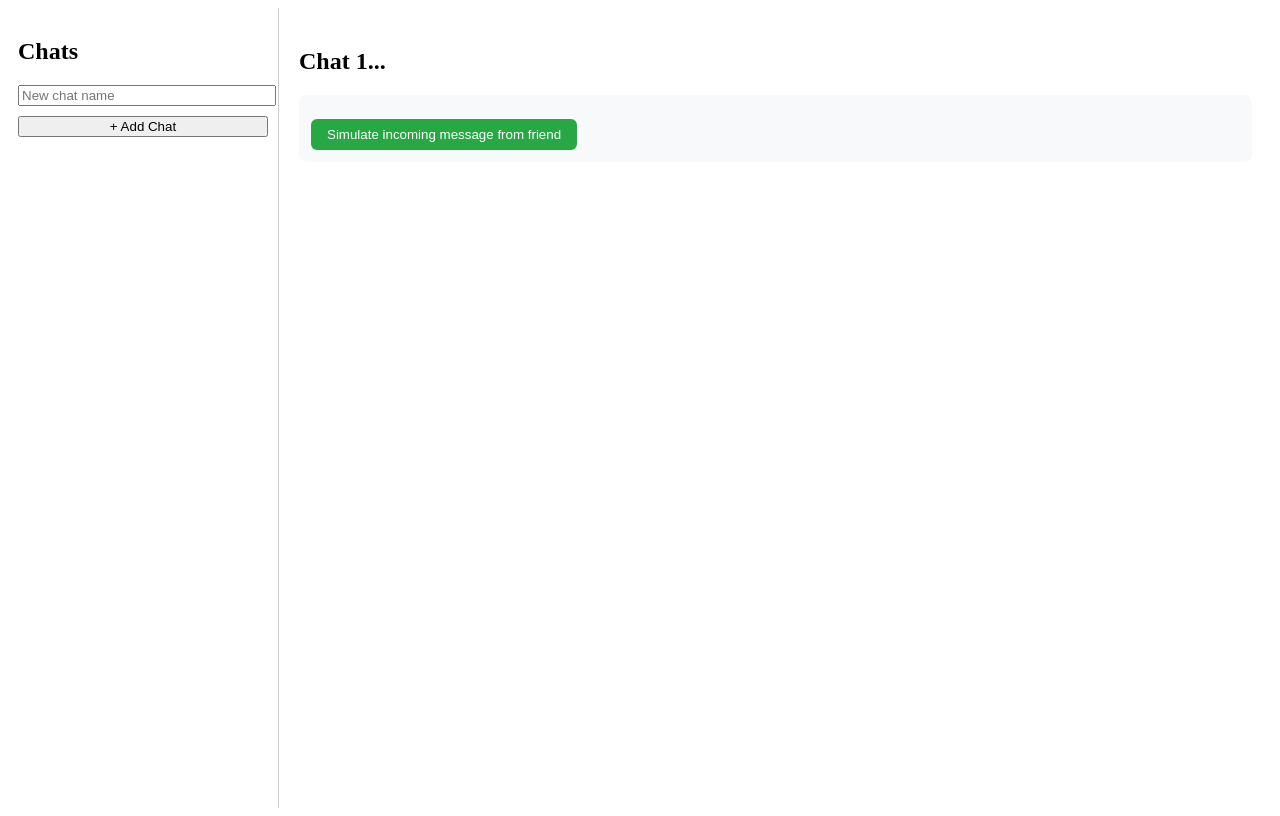
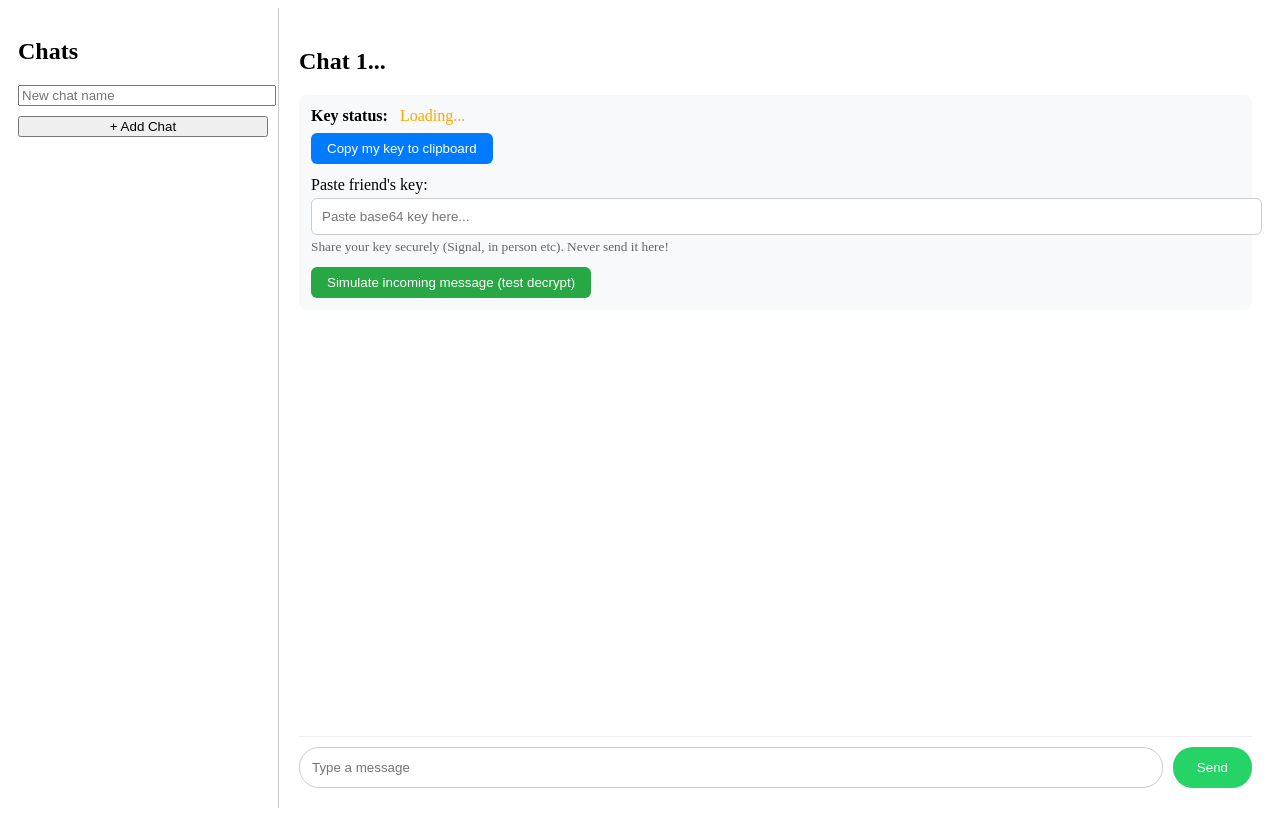
Before and after one commit to hannu64/messe, a React (Vite) app: page /chat/1 in a window 1280 px wide. Built offline with nearby package versions, Linux system fonts and the light colour scheme.

Commit message:
Update PrivateChat.jsx

```diff
--- a/src/PrivateChat.jsx
+++ b/src/PrivateChat.jsx
@@ -1,11 +1,37 @@
 import React, { useState, useEffect, useRef } from 'react';
 import { useParams } from 'react-router-dom';
 
-// ... (generateKey and importKey functions stay exactly the same as before)
+// Generate random AES-256 key and export as base64
+const generateKey = async () => {
+  const key = await crypto.subtle.generateKey(
+    { name: 'AES-GCM', length: 256 },
+    true,
+    ['encrypt', 'decrypt']
+  );
+  const exported = await crypto.subtle.exportKey('raw', key);
+  return btoa(String.fromCharCode(...new Uint8Array(exported)));
+};
+
+// Import base64 string back to CryptoKey
+const importKey = async (base64Key) => {
+  try {
+    const raw = Uint8Array.from(atob(base64Key), c => c.charCodeAt(0));
+    return await crypto.subtle.importKey(
+      'raw',
+      raw,
+      { name: 'AES-GCM', length: 256 },
+      true,
+      ['encrypt', 'decrypt']
+    );
+  } catch (err) {
+    console.error('Invalid key format:', err);
+    return null;
+  }
+};
 
 function PrivateChat() {
   const { chatId } = useParams();
-  const [messages, setMessages] = useState([]);
+  const [messages, setMessages] = useState([]); // {encrypted: base64, sender: 'me' | 'them'}
   const [decryptedMessages, setDecryptedMessages] = useState([]);
   const [newMessage, setNewMessage] = useState('');
   const [cryptoKey, setCryptoKey] = useState(null);
@@ -13,16 +39,102 @@ function PrivateChat() {
   const [keyStatus, setKeyStatus] = useState('loading');
   const messagesEndRef = useRef(null);
 
-  // ... (all useEffect, copyKeyToClipboard, handlePasteKey, sendMessage stay exactly the same)
+  // Load messages + shared key from localStorage
+  useEffect(() => {
+    const stored = JSON.parse(localStorage.getItem(`messages_${chatId}`)) || [];
+    setMessages(stored);
 
-  // NEW: Simulate incoming message from the other person
-  const simulateIncoming = async () => {
+    const storedKey = localStorage.getItem(`key_${chatId}`);
+    setSharedKey(storedKey || '');
+  }, [chatId]);
+
+  // Initialize or load key
+  useEffect(() => {
+    (async () => {
+      let key = null;
+
+      if (sharedKey) {
+        key = await importKey(sharedKey);
+        setKeyStatus(key ? 'shared' : 'invalid');
+      } else {
+        // Fallback: derive from chatId (for old chats)
+        const encoder = new TextEncoder();
+        const material = await crypto.subtle.importKey(
+          'raw',
+          encoder.encode(chatId + 'fixed-salt-for-poc'),
+          { name: 'PBKDF2' },
+          false,
+          ['deriveBits', 'deriveKey']
+        );
+        key = await crypto.subtle.deriveKey(
+          { name: 'PBKDF2', salt: encoder.encode('salt-for-poc'), iterations: 100000, hash: 'SHA-256' },
+          material,
+          { name: 'AES-GCM', length: 256 },
+          true,
+          ['encrypt', 'decrypt']
+        );
+        setKeyStatus('derived');
+      }
+
+      setCryptoKey(key);
+    })();
+  }, [chatId, sharedKey]);
+
+  // Decrypt when messages or key change
+  useEffect(() => {
     if (!cryptoKey) return;
 
-    const fakeText = ["Hei!", "Mitä kuuluu?", "Haha totta!", "Tänään sataa taas 😅", "Nähdään huomenna?"][Math.floor(Math.random()*5)];
+    const decryptAll = async () => {
+      const decrypted = await Promise.all(
+        messages.map(async (msg) => {
+          if (!msg.encrypted) {
+            return { ...msg, text: '[No content]', status: 'ok' };
+          }
+          try {
+            const combined = Uint8Array.from(atob(msg.encrypted), c => c.charCodeAt(0));
+            const iv = combined.slice(0, 12);
+            const data = combined.slice(12);
+
+            const buffer = await crypto.subtle.decrypt({ name: 'AES-GCM', iv }, cryptoKey, data);
+            return { ...msg, text: new TextDecoder().decode(buffer), status: 'ok' };
+          } catch (err) {
+            console.error('Decrypt error:', err);
+            return { ...msg, text: '[Decryption failed]', status: 'error' };
+          }
+        })
+      );
+      setDecryptedMessages(decrypted);
+    };
+    decryptAll();
+  }, [messages, cryptoKey]);
+
+  useEffect(() => {
+    messagesEndRef.current?.scrollIntoView({ behavior: 'smooth' });
+  }, [decryptedMessages]);
+
+  const copyKey = async () => {
+    if (!cryptoKey) return;
+    const raw = await crypto.subtle.exportKey('raw', cryptoKey);
+    const base64 = btoa(String.fromCharCode(...new Uint8Array(raw)));
+    await navigator.clipboard.writeText(base64);
+    alert('Key copied! Share securely outside this app.');
+  };
+
+  const handleKeyPaste = (e) => {
+    const val = e.target.value.trim();
+    setSharedKey(val);
+    if (val) {
+      localStorage.setItem(`key_${chatId}`, val);
+    } else {
+      localStorage.removeItem(`key_${chatId}`);
+    }
+  };
+
+  const sendMessage = async () => {
+    if (!newMessage.trim() || !cryptoKey) return;
 
     const encoder = new TextEncoder();
-    const data = encoder.encode(fakeText);
+    const data = encoder.encode(newMessage);
     const iv = crypto.getRandomValues(new Uint8Array(12));
 
     const encrypted = await crypto.subtle.encrypt({ name: 'AES-GCM', iv }, cryptoKey, data);
@@ -31,9 +143,41 @@ function PrivateChat() {
     combined.set(new Uint8Array(encrypted), iv.length);
 
     const base64 = btoa(String.fromCharCode(...combined));
+    const msg = { encrypted: base64, sender: 'me' };
+    const updated = [...messages, msg];
 
-    const fakeMsg = { encrypted: base64, sender: 'them' };
-    const updated = [...messages, fakeMsg];
+    setMessages(updated);
+    localStorage.setItem(`messages_${chatId}`, JSON.stringify(updated));
+    setNewMessage('');
+  };
+
+  const simulateIncoming = async () => {
+    if (!cryptoKey) {
+      alert('No key loaded yet');
+      return;
+    }
+
+    const fakeTexts = [
+      'Hei hei!',
+      'Mitäs kuuluu?',
+      '😂😂 totta',
+      'Sataa taas...',
+      'Milloin nähdään?'
+    ];
+    const text = fakeTexts[Math.floor(Math.random() * fakeTexts.length)];
+
+    const encoder = new TextEncoder();
+    const data = encoder.encode(text);
+    const iv = crypto.getRandomValues(new Uint8Array(12));
+
+    const encrypted = await crypto.subtle.encrypt({ name: 'AES-GCM', iv }, cryptoKey, data);
+    const combined = new Uint8Array(iv.length + encrypted.byteLength);
+    combined.set(iv);
+    combined.set(new Uint8Array(encrypted), iv.length);
+
+    const base64 = btoa(String.fromCharCode(...combined));
+    const msg = { encrypted: base64, sender: 'them' };
+    const updated = [...messages, msg];
 
     setMessages(updated);
     localStorage.setItem(`messages_${chatId}`, JSON.stringify(updated));
@@ -43,20 +187,48 @@ function PrivateChat() {
     <div style={{ display: 'flex', flexDirection: 'column', height: '100vh', padding: '20px', boxSizing: 'border-box' }}>
       <h2>Chat {chatId.slice(0, 8)}...</h2>
 
-      {/* Key sharing UI - unchanged except we add the simulate button */}
       <div style={{ marginBottom: '16px', padding: '12px', background: '#f8f9fa', borderRadius: '8px' }}>
-        {/* ... existing key status, copy button, paste input ... */}
+        <div style={{ display: 'flex', alignItems: 'center', gap: '12px', marginBottom: '8px' }}>
+          <strong>Key status:</strong>
+          <span style={{ color: keyStatus === 'shared' ? 'green' : keyStatus === 'invalid' ? 'red' : 'orange' }}>
+            {keyStatus === 'loading' ? 'Loading...' :
+             keyStatus === 'shared' ? 'Using shared key ✓' :
+             keyStatus === 'derived' ? 'Using demo key (chatId-derived)' :
+             'Invalid key'}
+          </span>
+        </div>
+
+        <button
+          onClick={copyKey}
+          disabled={!cryptoKey}
+          style={{ padding: '8px 16px', background: '#007bff', color: 'white', border: 'none', borderRadius: '6px', cursor: 'pointer' }}
+        >
+          Copy my key to clipboard
+        </button>
+
+        <div style={{ marginTop: '12px' }}>
+          <label>Paste friend's key:</label><br />
+          <input
+            type="text"
+            value={sharedKey}
+            onChange={handleKeyPaste}
+            placeholder="Paste base64 key here..."
+            style={{ width: '100%', padding: '10px', marginTop: '4px', border: '1px solid #ccc', borderRadius: '6px' }}
+          />
+          <small style={{ color: '#666', display: 'block', marginTop: '4px' }}>
+            Share your key securely (Signal, in person etc). Never send it here!
+          </small>
+        </div>
 
         <button
           onClick={simulateIncoming}
           disabled={!cryptoKey}
           style={{ marginTop: '12px', padding: '8px 16px', background: '#28a745', color: 'white', border: 'none', borderRadius: '6px', cursor: 'pointer' }}
         >
-          Simulate incoming message from friend
+          Simulate incoming message (test decrypt)
         </button>
       </div>
 
-      {/* Messages area - unchanged */}
       <div style={{ flex: 1, overflowY: 'auto', padding: '10px 0', display: 'flex', flexDirection: 'column' }}>
         {decryptedMessages.map((msg, idx) => (
           <div
@@ -78,8 +250,22 @@ function PrivateChat() {
         <div ref={messagesEndRef} />
       </div>
 
-      {/* Input area - unchanged */}
-      {/* ... same as before ... */}
+      <div style={{ display: 'flex', paddingTop: '10px', borderTop: '1px solid #eee' }}>
+        <input
+          type="text"
+          value={newMessage}
+          onChange={(e) => setNewMessage(e.target.value)}
+          placeholder="Type a message"
+          style={{ flex: 1, padding: '12px', border: '1px solid #ccc', borderRadius: '20px' }}
+          onKeyDown={(e) => e.key === 'Enter' && !e.shiftKey && (e.preventDefault(), sendMessage())}
+        />
+        <button
+          onClick={sendMessage}
+          style={{ marginLeft: '10px', padding: '12px 24px', background: '#25D366', color: 'white', border: 'none', borderRadius: '20px' }}
+        >
+          Send
+        </button>
+      </div>
     </div>
   );
 }
```
